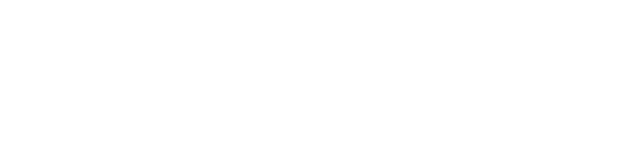
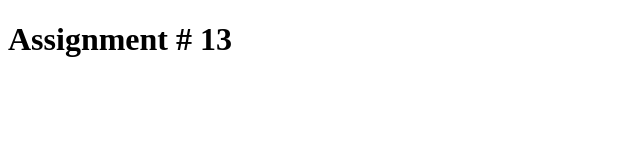
Before and after one commit to SyedWaleedAli71/JS-02-Assignment, a plain HTML site: page index.html in a window 1280 px wide. Shown: the whole page, without its empty margins (0-640 px from the left). Drawn offline with Linux system fonts and the light colour scheme.

Commit message:
completed

```diff
--- a/index.html
+++ b/index.html
@@ -3,9 +3,12 @@
 <head>
     <meta charset="UTF-8">
     <meta name="viewport" content="width=device-width, initial-scale=1.0">
-    <title>Document</title>
+    <title>Assignment # 13</title>
 </head>
 <body>
+    <h1>Assignment # 13</h1>
+
+
 
 </body>
 <script src="app.js"></script>
```
Also changed, not shown: app.js (+71 -4 lines).
